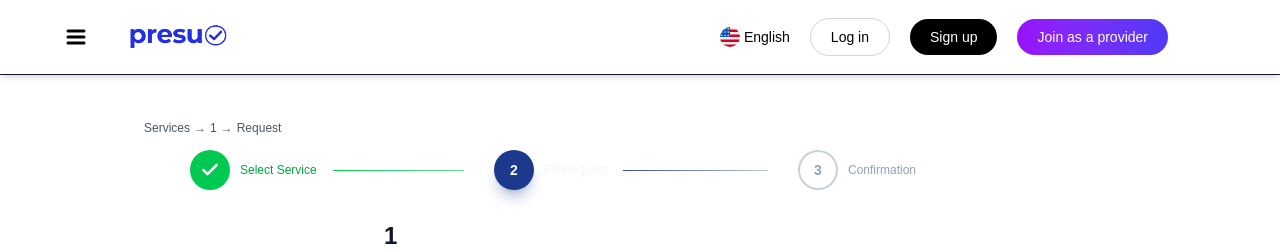
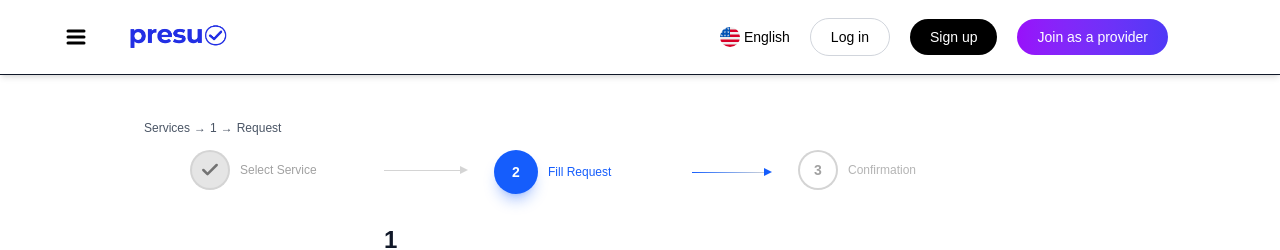
Before and after one commit to presu-marketplace/deacon-marketplace-app, a Next.js app: page /services/1 in a window 1280 px wide. Shown: the top 250 px of the page. Built offline with nearby package versions, Linux system fonts and the light colour scheme; no server answers.

Commit message:
Allow timeline step labels to wrap

```diff
--- a/src/app/activity/ServiceRequestModal.tsx
+++ b/src/app/activity/ServiceRequestModal.tsx
@@ -14,7 +14,10 @@ import {
   FiHome,
   FiRepeat,
   FiLayers,
+  FiCopy,
+  FiCheckCircle,
 } from "react-icons/fi";
+import Stepper from "@/components/ui/Stepper";
 
 export type RequestStatus = "open" | "assigned" | "closed";
 
@@ -163,28 +166,6 @@ function Note({ children }: { children?: React.ReactNode }) {
   return <div className="mt-2 rounded-xl border border-neutral-200 bg-neutral-50/70 p-3 text-sm text-neutral-700">{children}</div>;
 }
 
-function TimelineItem({
-  icon: Icon,
-  title,
-  when,
-  danger,
-}: {
-  icon: React.ElementType;
-  title: string;
-  when?: string | null;
-  danger?: boolean;
-}) {
-  if (!when) return null;
-  return (
-    <div className="relative pl-8">
-      <div className="absolute left-0 top-1.5 h-4 w-px bg-neutral-200" />
-      <Icon className={classNames("absolute left-[-10px] top-0 h-5 w-5", danger ? "text-red-500" : "text-neutral-400")} />
-      <div className={classNames("text-sm", danger ? "text-red-600" : "text-neutral-800")}>{title}</div>
-      <div className={classNames("text-xs", danger ? "text-red-500" : "text-neutral-500")}>{when}</div>
-    </div>
-  );
-}
-
 function AttachmentList({ urls }: { urls: string[] }) {
   const [sizes, setSizes] = useState<Record<string, number>>({});
 
@@ -264,7 +245,9 @@ export default function ServiceRequestModal({
     ? (request.request_systems as unknown[])
     : [];
   const hasFiles = (request.request_invoice_urls?.length ?? 0) > 0;
-  const overdue = request.service_deadline ? new Date(request.service_deadline) < new Date() : false;
+  const dueDate = request.request_created_at
+    ? new Date(new Date(request.request_created_at).getTime() + 3 * 24 * 60 * 60 * 1000).toISOString()
+    : null;
   // Clients and admins always see the Provider section. Details vary by status.
   const showProvider = role !== "provider";
   const providerAssigned = Boolean(request.provider_id);
@@ -292,6 +275,56 @@ export default function ServiceRequestModal({
     personEmail = request.user_email || null;
     personPhone = request.user_telephone || null;
     addr = fullAddress(request, "user");
+  }
+
+  const timelineRaw = [
+    {
+      key: "requested",
+      label: t.requestedOn,
+      icon: FiClock,
+      subLabel: fmtDate(request.request_created_at, locale) || undefined,
+    },
+    ...(request.provider_assigned_at
+      ? [
+          {
+            key: "assigned",
+            label: t.assignedAt,
+            icon: FiUser,
+            subLabel: fmtDate(request.provider_assigned_at, locale) || undefined,
+          },
+        ]
+      : []),
+    ...(request.request_closed_at
+      ? [
+          {
+            key: "resolved",
+            label: t.closedAt,
+            icon: FiCheckCircle,
+            subLabel: fmtDate(request.request_closed_at, locale) || undefined,
+          },
+        ]
+      : []),
+    {
+      key: "due",
+      label: t.dueBy,
+      icon: FiCalendar,
+      subLabel: fmtDateOnly(dueDate, locale) || undefined,
+    },
+  ];
+
+  const timelineSteps = timelineRaw.map(({ label, icon, subLabel }) => ({
+    label,
+    icon,
+    subLabel,
+  }));
+  const stepKeys = timelineRaw.map((s) => s.key);
+  let currentStep = 1;
+  const assignedIdx = stepKeys.indexOf("assigned");
+  const resolvedIdx = stepKeys.indexOf("resolved");
+  if (request.request_status === "assigned" && assignedIdx !== -1) {
+    currentStep = assignedIdx + 1;
+  } else if (request.request_status === "closed" && resolvedIdx !== -1) {
+    currentStep = resolvedIdx + 1;
   }
 
   return (
@@ -334,7 +367,7 @@ export default function ServiceRequestModal({
           </div>
         </div>
 
-        <div className="grid gap-8 px-6 py-5 sm:grid-cols-2">
+        <div className="grid gap-12 px-6 py-5 sm:grid-cols-2">
           <section>
             <SectionLabel icon={FiFileText}>{t.serviceDetails}</SectionLabel>
 
@@ -398,20 +431,21 @@ export default function ServiceRequestModal({
             <FieldRow icon={FiPhone} label={t.phone} value={personPhone} href={personPhone ? `tel:${personPhone}` : undefined} />
             <FieldRow icon={FiMapPin} label={t.address} value={addr} href={mapsHref(addr)} />
 
-            <div className="mt-4">
+            <div className="mt-8">
               <SectionLabel icon={FiCalendar}>{t.timeline}</SectionLabel>
-              <div className="ml-6 space-y-3">
-                <TimelineItem icon={FiClock} title={t.requestedOn} when={fmtDate(request.request_created_at, locale)} />
-                <TimelineItem icon={FiCalendar} title={t.dueBy} when={fmtDateOnly(request.service_deadline, locale)} danger={overdue} />
-                <TimelineItem icon={FiUser} title={t.assignedAt} when={fmtDate(request.provider_assigned_at, locale)} />
-                <TimelineItem icon={FiCalendar} title={t.closedAt} when={fmtDate(request.request_closed_at, locale)} />
-              </div>
+              <Stepper steps={timelineSteps} currentStep={currentStep} className="ml-6 mt-4 mx-0" />
             </div>
           </section>
         </div>
 
         <div className="flex items-center justify-between gap-3 border-t border-neutral-200 px-6 py-4">
-          <div className="text-xs text-neutral-500">ID: {request.id}</div>
+          <button
+            onClick={() => navigator.clipboard.writeText(request.id)}
+            className="flex items-center gap-1 text-xs text-neutral-400 hover:text-neutral-600"
+          >
+            <FiCopy className="h-4 w-4" />
+            <span>Request ID</span>
+          </button>
           <div className="flex items-center gap-2">
             {request.request_status !== "closed" && role !== "provider" && (
               <button
--- a/src/components/ui/Stepper.tsx
+++ b/src/components/ui/Stepper.tsx
@@ -1,10 +1,19 @@
 import * as React from "react";
+
+type Step = {
+  /** Display label for the step */
+  label: string;
+  /** Optional icon component to render instead of the step number */
+  icon?: React.ElementType;
+  /** Optional secondary line displayed under the label */
+  subLabel?: string;
+};
 
 type StepperProps = {
   /** 1-based index of the active step */
   currentStep: number;
-  /** Step labels in order */
-  steps: string[];
+  /** Step definitions in order */
+  steps: Array<string | Step>;
   /** Optional click handler to allow navigation */
   onStepClick?: (index: number) => void;
   className?: string;
@@ -24,8 +33,10 @@ export default function Stepper({
       aria-label="Progress"
       className={`w-full max-w-4xl mx-auto select-none ${className}`}
     >
-      <ol className="flex items-center justify-between gap-2 sm:gap-4">
-        {steps.map((label, i) => {
+      <ol className="flex items-start justify-between gap-2 sm:gap-4">
+        {steps.map((s, i) => {
+          const { label, icon: Icon, subLabel } =
+            typeof s === "string" ? { label: s } : s;
           const index = i + 1;
           const isDone = index < active;
           const isCurrent = index === active;
@@ -43,11 +54,12 @@ export default function Stepper({
                 className={[
                   "relative inline-flex h-9 w-9 shrink-0 items-center justify-center rounded-full transition-all",
                   "ring-2 ring-offset-0",
-                  isDone && "bg-green-500 ring-green-500 text-white",
+                  isDone &&
+                    "bg-neutral-200 ring-neutral-300 text-neutral-500 dark:bg-neutral-700 dark:ring-neutral-600 dark:text-neutral-300",
                   isCurrent &&
-                    "bg-blue-900 ring-blue-900 text-white shadow-lg shadow-blue-900/40",
+                    "h-10 w-10 bg-blue-600 ring-blue-600 text-white shadow-lg shadow-blue-600/40",
                   isFuture &&
-                    "bg-transparent ring-slate-400/50 text-slate-400 dark:ring-slate-600 dark:text-slate-500",
+                    "bg-transparent ring-neutral-300 text-neutral-400 dark:ring-neutral-600 dark:text-neutral-600",
                   onStepClick ? "hover:scale-105" : "cursor-default",
                 ].join(" ")}
               >
@@ -64,39 +76,61 @@ export default function Stepper({
                   >
                     <path d="M20 6 9 17l-5-5" />
                   </svg>
+                ) : Icon ? (
+                  <Icon className={isCurrent ? "h-6 w-6" : "h-5 w-5"} />
                 ) : (
                   <span className="text-sm font-semibold">{index}</span>
                 )}
               </button>
 
               {/* Label */}
-              <div className="ml-2 sm:ml-3 min-w-0">
+              <div className="ml-2 sm:ml-3 w-24 sm:w-32">
                 <span
                   className={[
-                    "block text-[11px] sm:text-xs truncate",
-                    isDone && "text-green-600 dark:text-green-400",
-                    isCurrent && "text-slate-100 dark:text-white font-medium",
+                    "block text-[11px] sm:text-xs leading-tight",
+                    isDone && "text-neutral-400 dark:text-neutral-400",
+                    isCurrent && "text-blue-600 dark:text-blue-400 font-medium",
                     isFuture &&
-                      "text-slate-400 dark:text-slate-500 font-normal",
+                      "text-neutral-400/80 dark:text-neutral-600 font-normal",
                   ].join(" ")}
                 >
                   {label}
                 </span>
+                {subLabel && (
+                  <span className="block text-[10px] sm:text-[11px] text-slate-400 dark:text-slate-500">
+                    {subLabel}
+                  </span>
+                )}
               </div>
 
               {/* Connector */}
               {index !== steps.length && (
+                <div aria-hidden className="relative mx-2 sm:mx-4 flex-1">
                   <div
-                  aria-hidden
                     className={[
-                    "mx-2 sm:mx-4 h-px flex-1",
+                      "h-px w-full",
                       isDone
-                      ? "bg-gradient-to-r from-green-500 to-green-500/60"
+                        ? "bg-neutral-300 dark:bg-neutral-600"
                         : isCurrent
-                      ? "bg-gradient-to-r from-blue-900/90 to-slate-500/40"
-                      : "bg-slate-400/40 dark:bg-slate-600/40",
+                        ? "bg-gradient-to-r from-blue-600 to-neutral-300 dark:from-blue-500 dark:to-neutral-600"
+                        : "bg-neutral-300 dark:bg-neutral-700",
                     ].join(" ")}
                   />
+                  <svg
+                    viewBox="0 0 4 4"
+                    className={[
+                      "absolute -right-1 top-1/2 h-2 w-2 -translate-y-1/2",
+                      isDone
+                        ? "text-neutral-300 dark:text-neutral-600"
+                        : isCurrent
+                        ? "text-blue-600 dark:text-blue-500"
+                        : "text-neutral-300 dark:text-neutral-700",
+                    ].join(" ")}
+                    fill="currentColor"
+                  >
+                    <path d="M0 0 L4 2 L0 4 z" />
+                  </svg>
+                </div>
               )}
             </li>
           );
```
Lines whose indentation alone changed are shown as unchanged.
